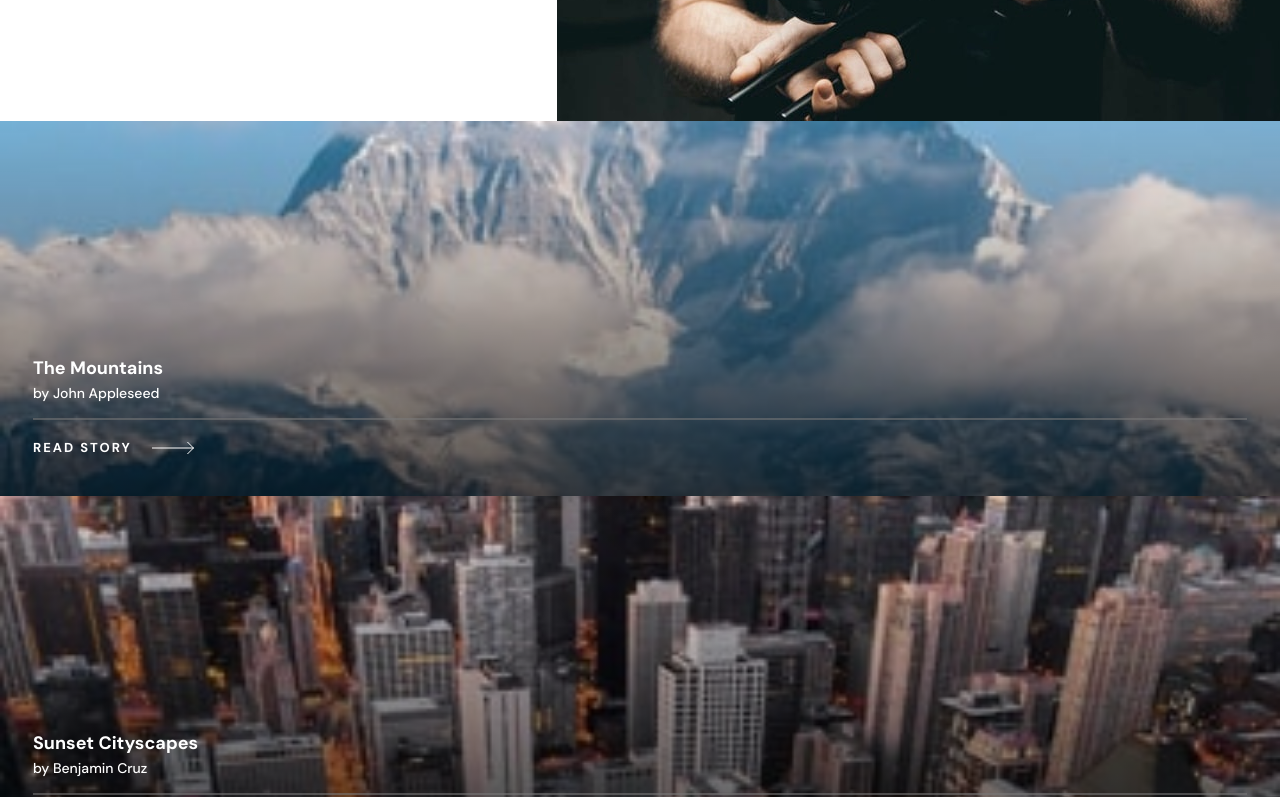
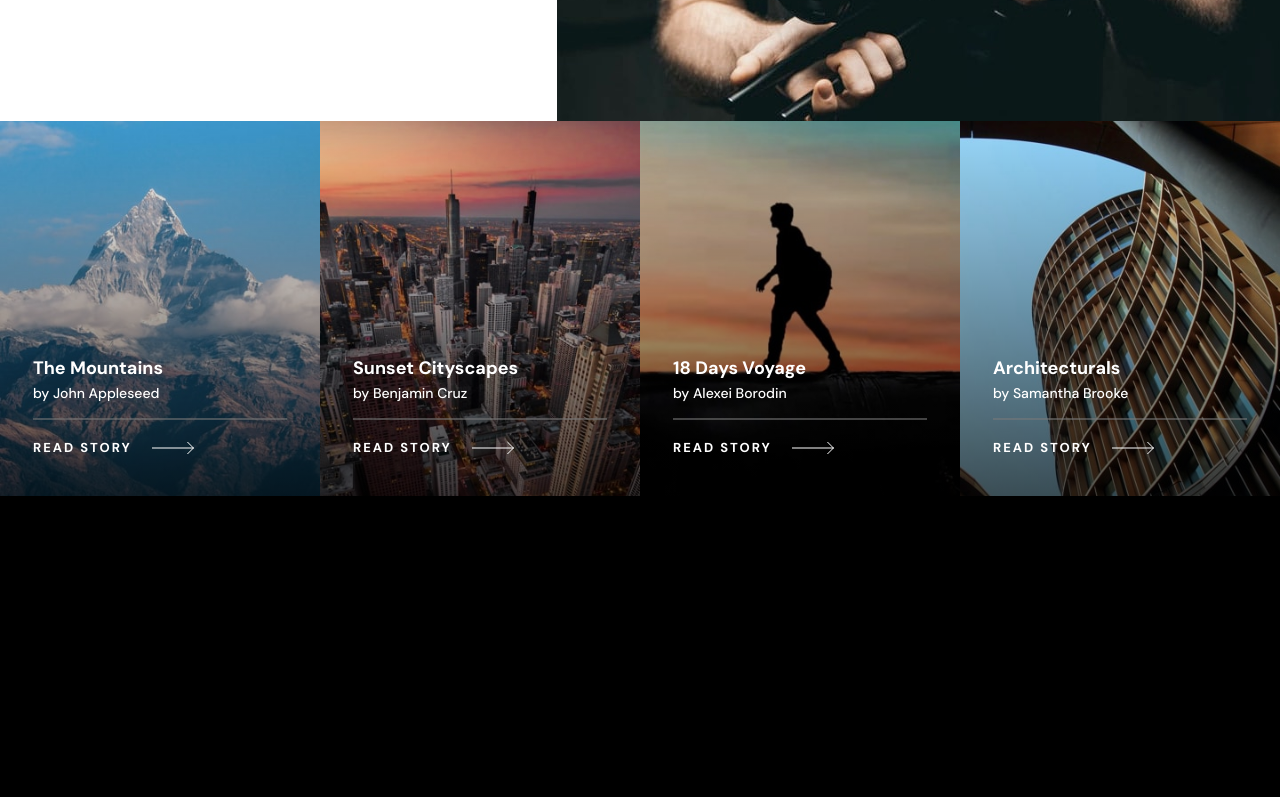
Before and after one commit to yasssuz/photosnap-webiste, a Next.js app: page / in a window 1280 px wide. Shown: the part 1800-2597 px from the top of the page. After the commit the page ends 2296 px from the top, so only its background shows below. Built offline with nearby package versions, Linux system fonts and the light colour scheme.

Commit message:
StoriesList responsive

```diff
--- a/src/pages/index.tsx
+++ b/src/pages/index.tsx
@@ -83,4 +83,15 @@ const Home: NextPage = () => {
 
 export default Home;
 
-const StoriesList = styled.ul``;
+const StoriesList = styled.ul`
+  list-style: none;
+  display: grid;
+
+  @media (min-width: 768px) {
+    grid-template-columns: repeat(2, 1fr);
+  }
+
+  @media (min-width: 1024px) {
+    grid-template-columns: repeat(4, 1fr);
+  }
+`;
```
